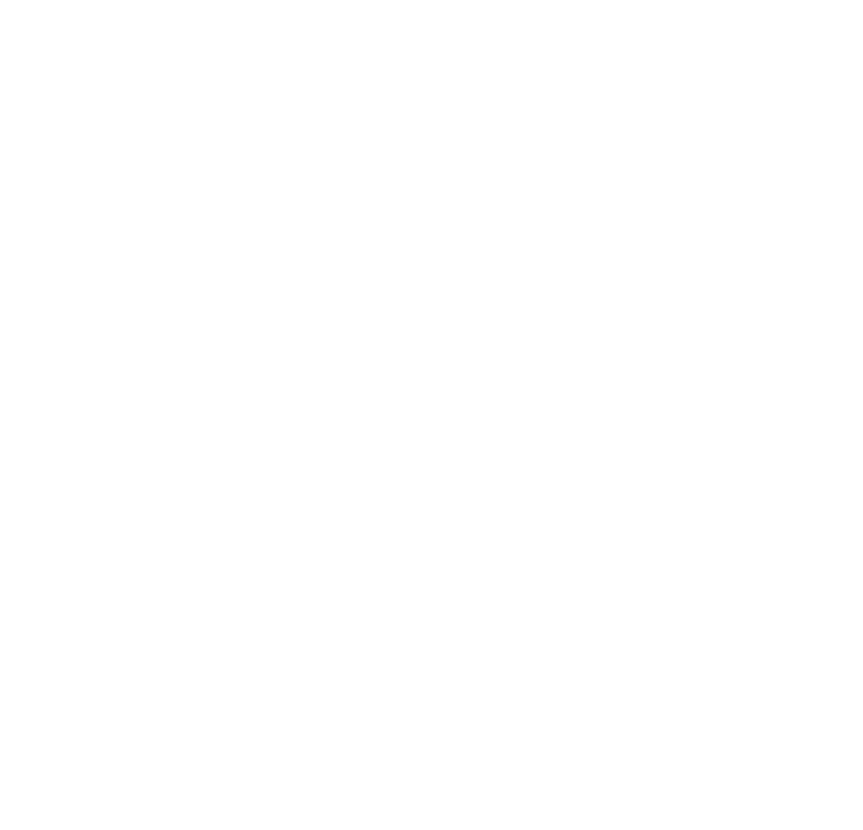
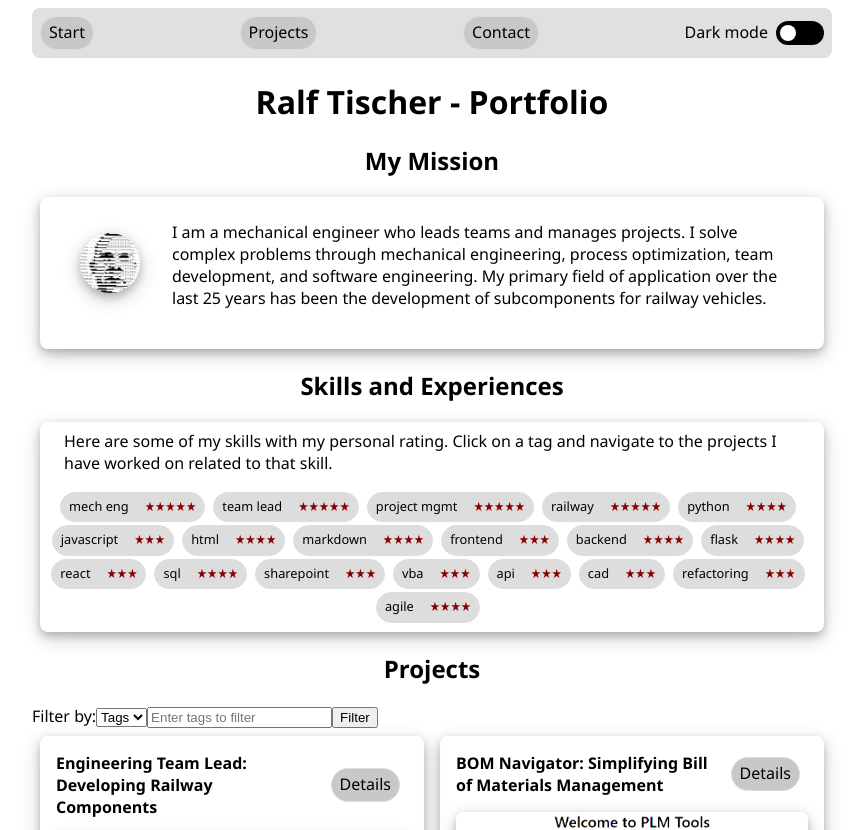
Before and after one commit to ralf-tischer/portfolio-react, a React (Create React App) app: page / in a window 1280 px wide. Shown: the top 830 px of the page, without its empty margins (208-1071 px from the left). Before the commit the page ends 800 px from the top, so only its background shows below. Built offline with nearby package versions, Linux system fonts and the light colour scheme.

Commit message:
Update for improved scrolling: target: useState, MainPageWrapper, ProjectPageWrapper

```diff
--- a/src/App.jsx
+++ b/src/App.jsx
@@ -1,4 +1,4 @@
-import { useEffect } from 'react';
+import React, { useEffect, useState } from 'react';
 import { BrowserRouter as Router, Route, Routes } from 'react-router-dom';
 import { useParams } from 'react-router-dom';
 import Navbar from './components/Navbar.jsx';
@@ -7,22 +7,35 @@ import ProjectPage from './components/ProjectPage.jsx';
 import Contact from './components/Contact.jsx';
 import Introduction from './components/Introduction.jsx';
 
-const baseUrl = "/portfolio-react";
+const baseUrl = window.location.pathname;
 
 const App = () => {
+  const [target, setTarget] = useState(null);
+
+  useEffect(() => {
+    console.log("useEffect Route: ", target);
+    const element = document.getElementById(target);
+    if (element) {
+      console.log("useEffect Element: ", element);
+      element.scrollIntoView({ behavior: 'smooth' })
+    };
+  }, [target]);
+
   const handleTagClick = (tag) => {
     console.log("Tagging not from here!");
   }
 
-  const MainContent = () => {
+  const MainPageWrapper = () => {
     const { tags, ids } = useParams();
 
+    /*
     useEffect(() => {
       if (tags || ids) {
         const element = document.getElementById('projects');
         if (element) element.scrollIntoView({ behavior: 'smooth' });
       }
     }, [tags, ids]);
+    */
 
     return (
       <>
@@ -33,35 +46,40 @@ const App = () => {
     );
   }
 
-  const ContactRoute = () => {
-    useEffect(() => {
-      const element = document.getElementById('contact');
-      if (element) element.scrollIntoView({ behavior: 'smooth' });
-    }, []);
-
-    return <Contact />;
+  const ProjectPageWrapper = () => {
+    //<Route path="/id/:id" element={<ProjectPage handleTagClick={handleTagClick} />} />
+    return (
+      <ProjectPage handleTagClick={handleTagClick} />
+    )
   }
 
+
   const handleRoute = (route) => {
-    console.log("Route: ", route);
-    const element = document.getElementById(route);
-    if (element) element.scrollIntoView({ behavior: 'smooth' });
+    setTarget(route);
   }
 
   return (
-    <Router basename={baseUrl}>
-      <div className='container'>
+    <div className='container'>
+      <Router basename={baseUrl}>
         <Navbar handleRoute={handleRoute} />
         <Routes>
+          <Route path="/id/:id" element={<ProjectPageWrapper handleTagClick={handleTagClick} />} />
+          <Route path="/tags/:tags" element={<MainPageWrapper target={'projects'}/>} />
+          <Route path="/ids/:ids" element={<MainPageWrapper target={'projects'}/>} />
+          <Route path="/contact" element={<MainPageWrapper target={'contact'}/>} />
+          <Route path="/" element={<MainPageWrapper target={'introduction'}/>} />
+        </Routes>
+      </Router>
+    </div>
+  )
+}
+
+export default App;
+
+/*
           <Route path="/" element={<MainContent />} />
           <Route path="/tags/:tags" element={<MainContent />} />
           <Route path="/ids/:ids" element={<MainContent />} />
           <Route path="/id/:id" element={<ProjectPage handleTagClick={handleTagClick} />} />
           <Route path="/contact/" element={<ContactRoute />} />
-        </Routes>
-      </div>
-    </Router>
-  )
-}
-
-export default App;
+*/
```
